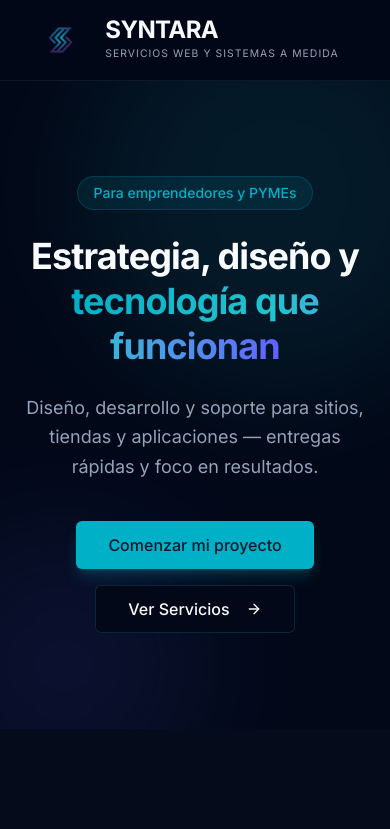
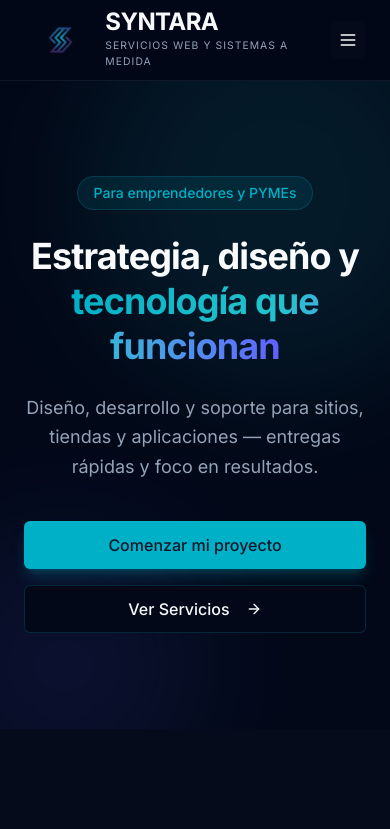
Before and after one commit to worssalt/Syntara-Web, a Next.js app: page / in a window 390 px wide. Shown: the top 829 px of the page. Built offline with nearby package versions, Linux system fonts and the light colour scheme; no server answers.

Commit message:
fix(responsive): mobile nav, fluid hero CTAs, aspect-ratio images, responsive button whitespace, svh layout

```diff
--- a/src/app/layout.tsx
+++ b/src/app/layout.tsx
@@ -34,7 +34,7 @@ export default function RootLayout({
 }>) {
   return (
     <html lang="es" className="dark">
-      <body className={`${inter.className} min-h-screen flex flex-col bg-background text-foreground antialiased selection:bg-primary/30 selection:text-primary`}>
+      <body className={`${inter.className} min-h-[100svh] flex flex-col bg-background text-foreground antialiased selection:bg-primary/30 selection:text-primary`}>
         {GA_ID && (
           <>
             <Script src={`https://www.googletagmanager.com/gtag/js?id=${GA_ID}`} strategy="afterInteractive" />
--- a/src/components/layout/Navbar.tsx
+++ b/src/components/layout/Navbar.tsx
@@ -1,8 +1,13 @@
-import Link from 'next/link'
-import Image from 'next/image'
-import { Button } from '@/components/ui/button'
+"use client"
+
+import { useState } from "react"
+import Link from "next/link"
+import Image from "next/image"
+import { Button } from "@/components/ui/button"
 
 export function Navbar() {
+  const [open, setOpen] = useState(false)
+
   return (
     <nav className="fixed top-0 left-0 right-0 z-50 bg-background/80 backdrop-blur-md border-b border-border/50">
       <div className="container mx-auto px-6 h-20 flex items-center justify-between">
@@ -22,6 +27,7 @@ export function Navbar() {
             </div>
           </div>
         </Link>
+
         <div className="hidden md:flex items-center gap-8">
           <Link href="/servicios-web" className="text-sm font-medium text-muted-foreground hover:text-primary transition-colors">
             Servicios
@@ -38,7 +44,43 @@ export function Navbar() {
             </Button>
           </Link>
         </div>
+
+        {/* Mobile menu button */}
+        <div className="md:hidden flex items-center gap-2">
+          <button
+            type="button"
+            aria-expanded={open}
+            aria-controls="mobile-navigation"
+            aria-label={open ? "Cerrar menú" : "Abrir menú"}
+            onClick={() => setOpen(!open)}
+            className="p-2 rounded-md bg-muted/10 hover:bg-muted/20 focus-visible:outline-none focus-visible:ring-2 focus-visible:ring-ring"
+          >
+            {open ? (
+              <svg xmlns="http://www.w3.org/2000/svg" className="h-5 w-5" viewBox="0 0 24 24" fill="none" stroke="currentColor">
+                <path strokeLinecap="round" strokeLinejoin="round" strokeWidth="2" d="M6 18L18 6M6 6l12 12" />
+              </svg>
+            ) : (
+              <svg xmlns="http://www.w3.org/2000/svg" className="h-5 w-5" viewBox="0 0 24 24" fill="none" stroke="currentColor">
+                <path strokeLinecap="round" strokeLinejoin="round" strokeWidth="2" d="M4 6h16M4 12h16M4 18h16" />
+              </svg>
+            )}
+          </button>
+        </div>
       </div>
+
+      {/* Mobile panel */}
+      {open && (
+        <div id="mobile-navigation" className="md:hidden bg-background/95 border-t border-border/50">
+          <div className="container mx-auto px-6 py-4 flex flex-col gap-3">
+            <Link href="/servicios-web" className="text-base font-medium text-foreground/90 hover:text-primary">Servicios</Link>
+            <Link href="/sistemas-medida" className="text-base font-medium text-foreground/90 hover:text-primary">Sistemas</Link>
+            <Link href="/nosotros" className="text-base font-medium text-foreground/90 hover:text-primary">Nosotros</Link>
+            <Link href="/contacto" className="mt-2">
+              <Button className="w-full bg-gradient-to-r from-primary to-accent text-white">Contacto</Button>
+            </Link>
+          </div>
+        </div>
+      )}
     </nav>
   )
 }
--- a/src/components/sections/CaseStudy.tsx
+++ b/src/components/sections/CaseStudy.tsx
@@ -19,7 +19,7 @@ export function CaseStudy() {
             </ul>
             <Link href="/contacto" className="inline-block bg-primary text-primary-foreground px-6 py-3 rounded-md shadow-lg hover:opacity-90">Ver caso / Solicitar proyecto</Link>
           </div>
-          <div className="relative w-full h-64 rounded-xl overflow-hidden border border-border/50 bg-muted/30">
+          <div className="relative w-full aspect-video rounded-xl overflow-hidden border border-border/50 bg-muted/30">
             <Image src="/images/dashboard.png" alt="Case study screenshot" fill className="object-cover" />
           </div>
         </div>
--- a/src/components/sections/Hero.tsx
+++ b/src/components/sections/Hero.tsx
@@ -26,14 +26,14 @@ export function Hero() {
           Diseño, desarrollo y soporte para sitios, tiendas y aplicaciones — entregas rápidas y foco en resultados.
         </p>
 
-        <div className="flex flex-col sm:flex-row gap-4 justify-center items-center">
-          <Link href="/contacto">
-            <Button size="lg" className="min-w-[180px] h-12 text-base bg-primary hover:bg-primary/90 text-primary-foreground shadow-lg shadow-primary/25">
+        <div className="flex flex-col sm:flex-row gap-4 justify-center items-center w-full max-w-2xl mx-auto">
+          <Link href="/contacto" className="w-full sm:w-auto">
+            <Button size="lg" className="w-full sm:w-auto min-w-0 sm:min-w-[180px] h-12 text-base bg-primary hover:bg-primary/90 text-primary-foreground shadow-lg shadow-primary/25 whitespace-normal sm:whitespace-nowrap">
               Comenzar mi proyecto
             </Button>
           </Link>
-          <Link href="/servicios-web">
-            <Button variant="outline" size="lg" className="min-w-[180px] h-12 text-base group border-primary/20 hover:border-primary/50 hover:bg-primary/5">
+          <Link href="/servicios-web" className="w-full sm:w-auto">
+            <Button variant="outline" size="lg" className="w-full sm:w-auto min-w-0 sm:min-w-[180px] h-12 text-base group border-primary/20 hover:border-primary/50 hover:bg-primary/5 whitespace-normal sm:whitespace-nowrap">
               Ver Servicios
               <ArrowRight className="ml-2 h-4 w-4 transition-transform group-hover:translate-x-1" />
             </Button>
--- a/src/components/ui/button.tsx
+++ b/src/components/ui/button.tsx
@@ -5,7 +5,7 @@ import { cva, type VariantProps } from "class-variance-authority"
 import { cn } from "@/lib/utils"
 
 const buttonVariants = cva(
-  "inline-flex items-center justify-center gap-2 whitespace-nowrap rounded-md text-sm font-medium ring-offset-background transition-colors focus-visible:outline-none focus-visible:ring-2 focus-visible:ring-ring focus-visible:ring-offset-2 disabled:pointer-events-none disabled:opacity-50 [&_svg]:pointer-events-none [&_svg]:size-4 [&_svg]:shrink-0",
+  "inline-flex items-center justify-center gap-2 whitespace-normal sm:whitespace-nowrap rounded-md text-sm font-medium ring-offset-background transition-colors focus-visible:outline-none focus-visible:ring-2 focus-visible:ring-ring focus-visible:ring-offset-2 disabled:pointer-events-none disabled:opacity-50 [&_svg]:pointer-events-none [&_svg]:size-4 [&_svg]:shrink-0",
   {
     variants: {
       variant: {
```
